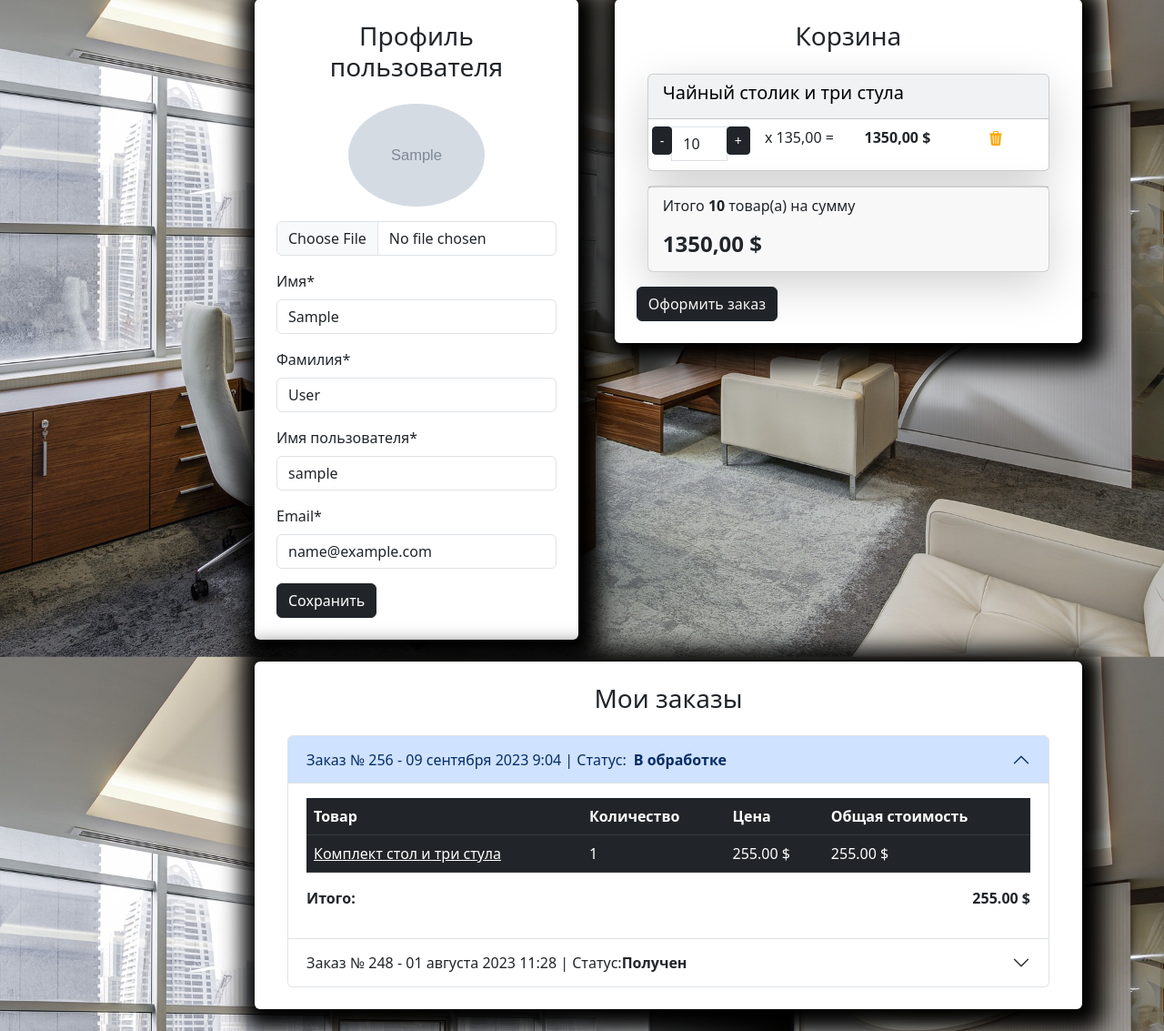
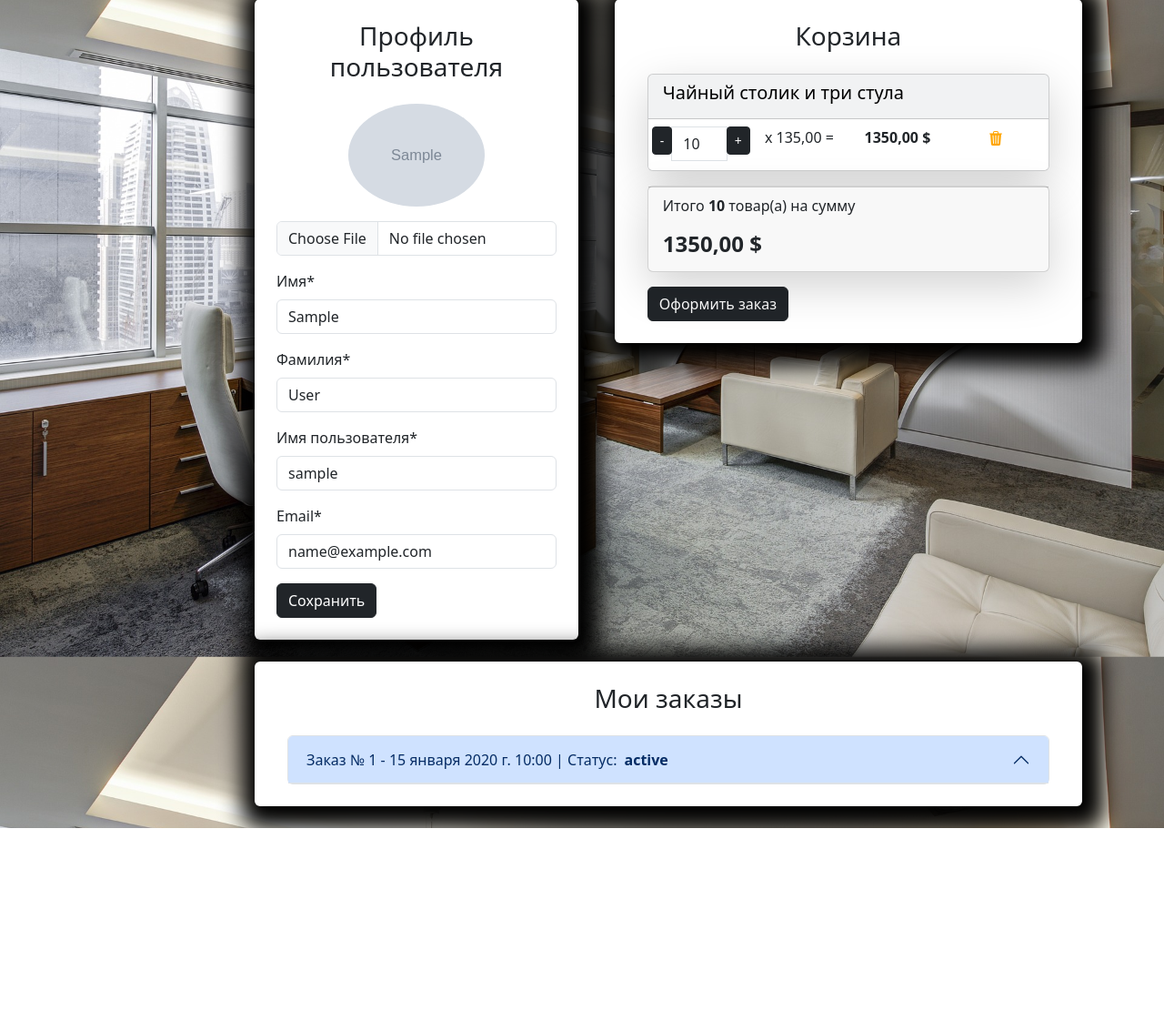
Before and after one commit to Kovalenko-Daria/Online-furniture-store, a Django app: page /user/profile/ in a window 1280 px wide. Shown: the part 133-1266 px from the top of the page at 91% size. After the commit the page ends 1043 px from the top, so only its background shows below. Run offline with Django 4.2, Linux system fonts and the light colour scheme; a user stored in the database is signed in; data comes from the database, SQL or seed files in the repository; tables that the repository leaves empty hold one stand-in row (values such as "Sample post"); grey boxes marked "Sample" are stand-in pictures; some libraries are stand-ins or nearby versions.

Commit message:
orders in profile

```diff
--- a/carts/templates/carts/includes/included_cart.html
+++ b/carts/templates/carts/includes/included_cart.html
@@ -49,3 +49,8 @@
         <h4 class="float-left"><strong>{{ carts.total_price }} $</strong></h4>
     </div>
 </div>
+{% if carts and not order %}
+<a class="btn btn-dark" href="{% url "orders:create_order" %}">
+    Оформить заказ
+</a>
+{% endif %}
--- a/carts/utils.py
+++ b/carts/utils.py
@@ -3,8 +3,8 @@ from carts.models import Cart
 
 def get_user_carts(request):
     if request.user.is_authenticated:
-        return Cart.objects.filter(user=request.user)
+        return Cart.objects.filter(user=request.user).select_related("product")
 
     if not request.session.session_key:
         request.session.create()
-    return Cart.objects.filter(session_key=request.session.session_key)
+    return Cart.objects.filter(session_key=request.session.session_key).select_related("product")
--- a/orders/views.py
+++ b/orders/views.py
@@ -2,11 +2,13 @@ from django.contrib import messages
 from django.db import transaction
 from django.forms import ValidationError
 from django.shortcuts import redirect, render
+from django.contrib.auth.decorators import login_required
 
 from carts.models import Cart
 from orders.forms import CreateOrderForm
 from orders.models import Order, OrderItem
 
+@login_required
 def create_order(request):
     if request.method == "POST":
         form = CreateOrderForm(data=request.POST)
@@ -65,6 +67,7 @@ def create_order(request):
     context = {
         "title": "Home - Оформление заказа",
         "form": form,
+        "order":True,
     }
 
     return render(request, "orders/create_order.html", context=context)
--- a/templates/includes/cart_button.html
+++ b/templates/includes/cart_button.html
@@ -27,11 +27,6 @@
                     {% include "carts/includes/included_cart.html" %}
                     <!-- Закончилась разметка корзины -->
                 </div>
-                {% if carts %}
-                <a class="btn btn-dark" href="{% url "orders:create_order" %}">
-                    Оформить заказ
-                </a>
-                {% endif %}
             </div>
         </div>
     </div>
--- a/users/templates/users/profile.html
+++ b/users/templates/users/profile.html
@@ -90,11 +90,6 @@
                         {% include "carts/includes/included_cart.html" %}
                         <!-- Закончилась разметка корзины -->
                     </div>
-                    {% if carts %}
-                    <a class="btn btn-dark" href="orders/create_order.html">
-                        Оформить заказ
-                    </a>
-                    {% endif %}
                 </div>
             </div>
             <!-- Оформленные заказы -->
@@ -104,13 +99,14 @@
                     <!-- Разметка заказов -->
                     <div class="container">
                         <div class="accordion" id="accordionExample">
+                            {% for order in orders %}
                             <div class="accordion-item">
                                 <h2 class="accordion-header" id="heading1">
                                     <button class="accordion-button" type="button" data-bs-toggle="collapse" data-bs-target="#collapse1" aria-expanded="false" aria-controls="collapse1">
-                                        Заказ № 256 - 09 сентября 2023 9:04 | Статус:<strong class="mx-2"> В обработке</strong>
+                                        Заказ № {{order.id}} - {{order.created_timestamp}} | Статус:<strong class="mx-2">{{order.status}}</strong>
                                     </button>
                                 </h2>
-                                <div id="collapse1" class="accordion-collapse collapse show" aria-labelledby="heading1" data-bs-parent="#accordionExample">
+                                <div id="collapse{{order.id}}" class="accordion-collapse collapse {% if order != orders.0 %}show{% endif %}" aria-labelledby="heading1" data-bs-parent="#accordionExample">
                                     <div class="accordion-body">
                                         <table class="table table-dark table-hover">
                                             <thead>
@@ -122,13 +118,14 @@
                                                 </tr>
                                             </thead>
                                             <tbody>
+                                                {% for item in order.orderitem_set.all %}
                                                 <tr>
-                                                    <td><a class="text-white" href="#">Комплект стол и три стула</a></td>
-                                                    <td>1</td>
-                                                    <td>255.00 $</td>
-                                                    <td>255.00 $</td>
-
+                                                    <td><a class="text-white" href="{% url "goods:product" item.product.slug %}">{{item.product.name}}</a></td>
+                                                    <td>{{item.quantity}}</td>
+                                                    <td>{{item.price}} $</td>
+                                                    <td>{{item.products_price}} $</td>
                                                 </tr>
+                                                {% endfor %}
                                             </tbody>
                                         </table>
                                         <div class="d-flex justify-content-between">
@@ -139,36 +136,7 @@
                                     </div>
                                 </div>
                             </div>
-                            <div class="accordion-item">
-                                <h2 class="accordion-header" id="heading2">
-                                    <button class="accordion-button collapsed" type="button" data-bs-toggle="collapse" data-bs-target="#collapse2" aria-expanded="false" aria-controls="collapse2">
-                                        Заказ № 248 - 01 августа 2023 11:28 | Статус: <strong>Получен</strong>
-                                    </button>
-                                </h2>
-                                <div id="collapse2" class="accordion-collapse collapse" aria-labelledby="heading2" data-bs-parent="#accordionExample">
-                                    <div class="accordion-body">
-                                        <table class="table table-dark table-hover">
-                                            <thead>
-                                                <tr>
-                                                    <th>Товар</th>
-                                                    <th>Количество</th>
-                                                    <th>Цена</th>
-                                                    <th>Общая стоимость</th>
-                                                </tr>
-                                            </thead>
-                                            <tbody>
-                                                <tr>
-                                                    <td><a class="text-white" href="#">Стул офисный</a></td>
-                                                    <td>2</td>
-                                                    <td>30.00 $</td>
-                                                    <td>60.00 $</td>
-
-                                                </tr>
-                                            </tbody>
-                                        </table>
-                                    </div>
-                                </div>
-                            </div>
+                            {% endfor %}
                         </div>
                     </div>
                     <!-- Закончилась разметка заказов -->
--- a/users/templates/users/users_cart.html
+++ b/users/templates/users/users_cart.html
@@ -15,11 +15,6 @@
                     {% include "carts/includes/included_cart.html" %}
                     <!-- Закончилась разметка корзины -->
                 </div>
-                {% if carts %}
-                <a class="btn btn-dark" href="{% url "orders:create_order" %}">
-                    Оформить заказ
-                </a>
-                {% endif %}
             </div>
         </div>
     </div>
--- a/users/views.py
+++ b/users/views.py
@@ -1,3 +1,4 @@
+from django.db.models import Prefetch
 from django.http import HttpResponseRedirect
 from django.shortcuts import redirect, render
 from django.contrib import auth, messages
@@ -5,6 +6,7 @@ from django.contrib.auth.decorators import login_required
 from django.urls import reverse
 
 from carts.models import Cart
+from orders.models import Order, OrderItem
 from users.forms import UserLoginForm, UserRegistrationForm, ProfileForm
 
 def login(request):
@@ -73,9 +75,22 @@ def profile(request):
             return HttpResponseRedirect(reverse('user:profile'))
     else:
         form = ProfileForm(instance=request.user)
+
+    orders = (
+        Order.objects.filter(user=request.user)
+        .prefetch_related(
+            Prefetch(
+                "orderitem_set",
+                queryset=OrderItem.objects.select_related("product"),
+            )
+        )
+        .order_by("-id")
+    )
+
     context= {
         "title":"Home - Кабинет",
         "form":form,
+        "orders":orders,
     }
     return render(request, "users/profile.html", context)
 
```
Also changed, not shown: orders/forms.py (+14 -0 lines).
